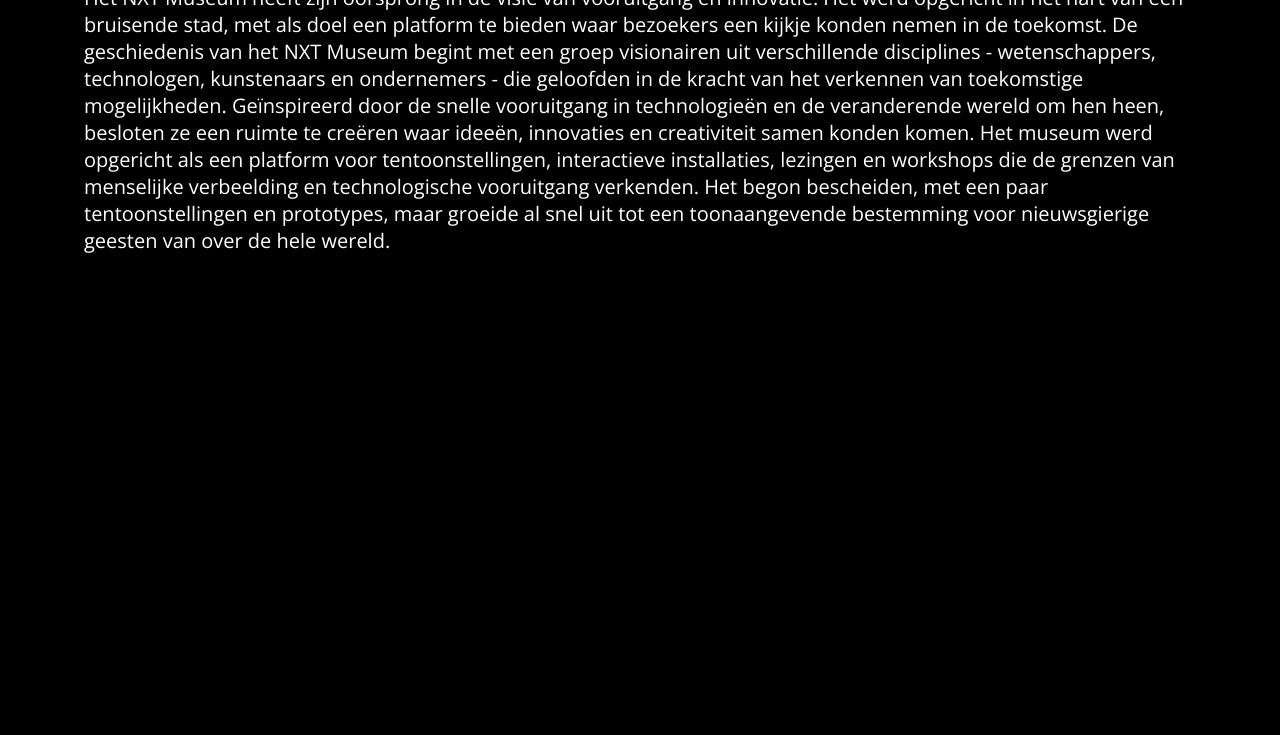
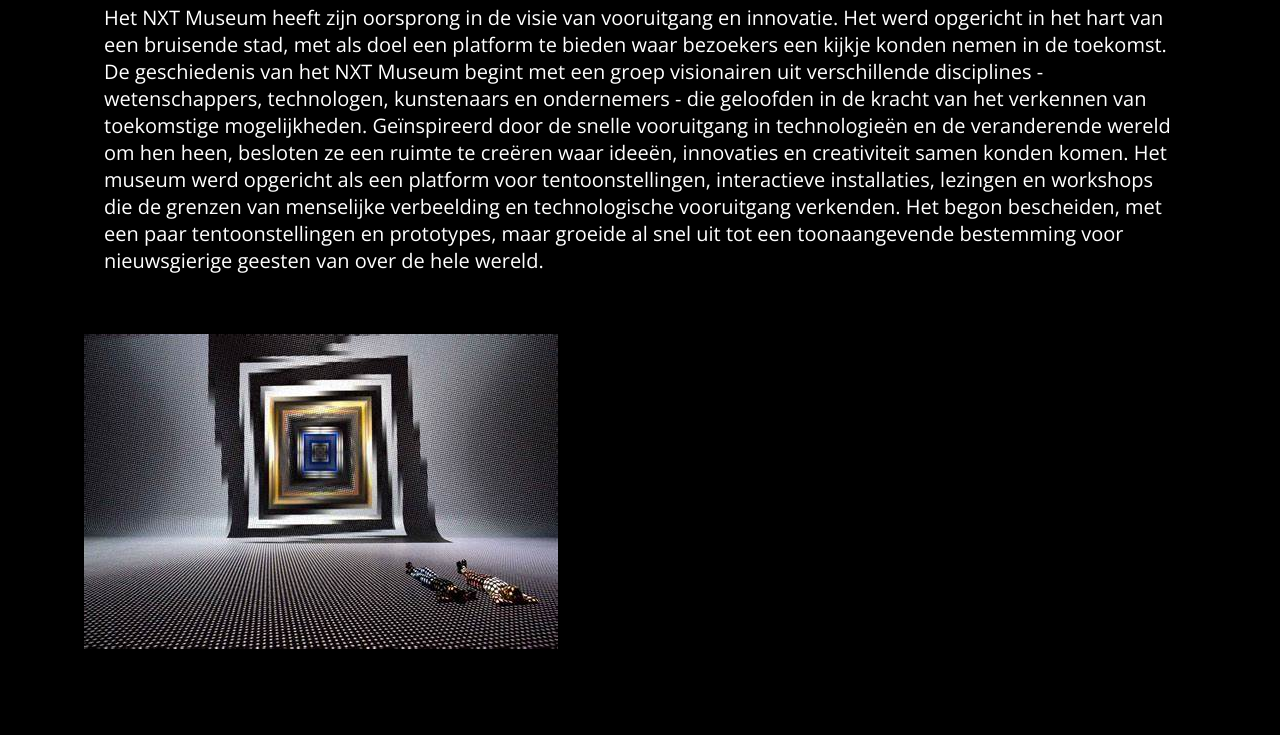
Before and after one commit to 31812/BO-NXT-Museum, a plain HTML site: page Geschiedenis.html in a window 1280 px wide. Shown: the part 236-971 px from the top of the page. Before the commit the page ends 800 px from the top, so only its background shows below. Drawn offline with nearby package versions, Linux system fonts and the light colour scheme.

Commit message:
laatste footer changes en history changes

```diff
--- a/Geschiedenis.html
+++ b/Geschiedenis.html
@@ -21,11 +21,11 @@
             </ul>
         </nav>
     </header>
-    <main>
+    <main class="history">
     <article>
         <img class="nxt" src="img/NxtLogo.png" alt="">
         <h1>Geschiedenis</h1>
-        <p>
+        <p >
 
 
 Het NXT Museum heeft zijn oorsprong in de visie van vooruitgang en innovatie. Het werd opgericht in het hart van een bruisende stad, met als doel een platform te bieden waar bezoekers een kijkje konden nemen in de toekomst.
@@ -34,6 +34,7 @@ De geschiedenis van het NXT Museum begint met een groep visionairen uit verschil
 
 Het museum werd opgericht als een platform voor tentoonstellingen, interactieve installaties, lezingen en workshops die de grenzen van menselijke verbeelding en technologische vooruitgang verkenden. Het begon bescheiden, met een paar tentoonstellingen en prototypes, maar groeide al snel uit tot een toonaangevende bestemming voor nieuwsgierige geesten van over de hele wereld.
         </p>
+        <img src="img/OIP.jfif" alt="nxt museum">
     </article>
     </main>
     <a class="top" href="Geschiedenislight.html">Light</a>
--- a/css/style.css
+++ b/css/style.css
@@ -247,6 +247,11 @@ p{
     color: black;
 }
 
+.history > article > p{
+    padding: 20px;
+    margin-bottom: 40px;
+}
+
 .home > article > p{
     font-size: 30px;
     margin-right: 600px;
```
Also changed, not shown: GeschiedenisEN.html (+2 -1 lines), GeschiedenisENlight.html (+2 -1 lines), Geschiedenislight.html (+2 -1 lines), img/OIP.jfif (added).
